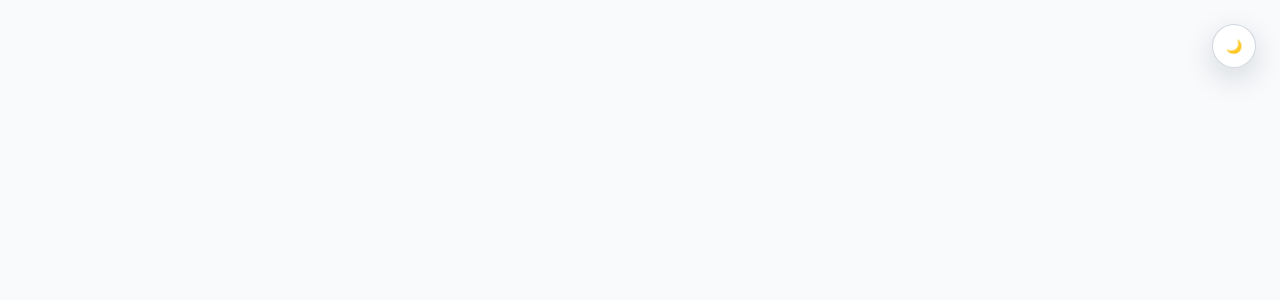
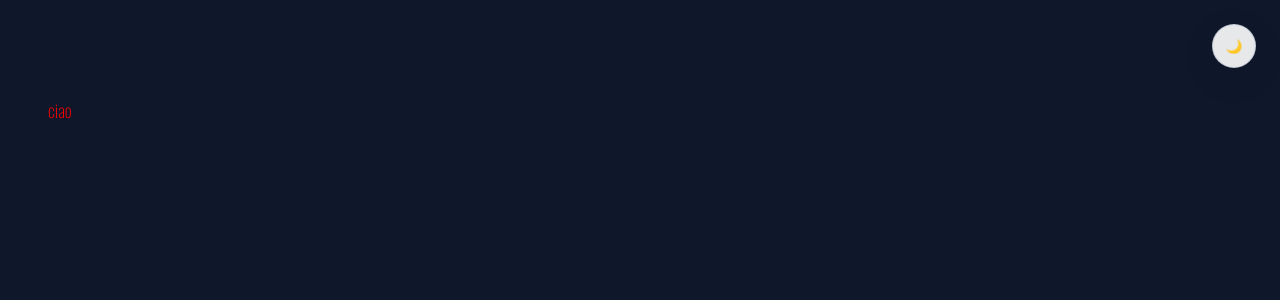
Before and after one commit to mDiGiulio94/Portfolio, a React (Create React App) app: page /control-panel in a window 1280 px wide. Before the commit this address had no page. Shown: the top 300 px of the page. Built offline with nearby package versions, Linux system fonts and the light colour scheme.

Commit message:
inizio pagina amministratore

```diff
--- a/package.json
+++ b/package.json
@@ -7,6 +7,7 @@
     "@testing-library/jest-dom": "^6.9.1",
     "@testing-library/react": "^16.3.0",
     "@testing-library/user-event": "^13.5.0",
+    "firebase": "^12.6.0",
     "react": "^19.2.0",
     "react-dom": "^19.2.0",
     "react-router-dom": "^7.9.5",
--- a/src/App.js
+++ b/src/App.js
@@ -11,6 +11,7 @@ import ColorMode from "./feature/ColorMode.js";
 
 const Home = lazy(() => import("./pages/Home.js"));
 const AllJobs = lazy(() => import("./pages/AllJobs.js"));
+const AdminConsole = lazy(() => import("./pages/AdminConsole.js"))
 
 // inserire qui una rotta che conosco solo io protetta, questa rotta porterà ad una pagina di auth ma non collegata a firebase, l'accesso verrà permesso solo se si inseriscono le credenziali definite, o se riesco ad implemenatare una logica che generi un codice otp mandato via email vediamo
 
@@ -26,6 +27,7 @@ function App() {
         <Routes>
           <Route path="/" element={<Home />} />
           <Route path="/projects" element={<AllJobs />} />
+          <Route path="/control-panel" element={<AdminConsole />} />
         </Routes>
       </Suspense>
 
--- a/src/feature/ColorMode.js
+++ b/src/feature/ColorMode.js
@@ -129,7 +129,7 @@ const ToggleButton = styled.button`
   }
 
   &:focus-visible {
-    outline: 3px solid #5eead499;
+    outline: 3px solid rgba(94, 234, 212, 0.6);
     outline-offset: 2px;
   }
 
--- a/src/feature/Loading.js
+++ b/src/feature/Loading.js
@@ -12,9 +12,9 @@ export default function Loading(){
 const SpinnerCustom = styled.div`
 width: 45px;
 aspect-ratio: 1/1;
-border: 5px solid #fff;
+border: 5px solid var(--color-text-loader) ;
 border-radius: 50%;
-border-color: #fff transparent #fff transparent;
+border-color:var(--color-text-loader) transparent var(--color-text-loader) transparent;
 animation: spin 0.7s linear infinite;
 
 @keyframes spin{
--- a/src/feature/ScrollTop.js
+++ b/src/feature/ScrollTop.js
@@ -62,8 +62,8 @@ const Fab = styled.button`
   width: 48px;
   height: 48px;
 
-  background: #2b2b2b;
-  color: #ffd369;
+  background:var(--color-scroll-top);
+  color: var(--color-text);
   padding: 10px;
   font-size: xx-large;
 
@@ -72,7 +72,7 @@ const Fab = styled.button`
   justify-content: center;
 
   border: 0;
-  box-shadow: 0px 0px 2px 0px rgba(255, 255, 255, 0.5);
+  box-shadow: 0px 0px 2px 0px var(--color-border);
 
   opacity: ${(p) => (p.$visible ? 1 : 0)};
   pointer-events: ${(p) => (p.$visible ? "auto" : "none")};
@@ -80,7 +80,7 @@ const Fab = styled.button`
   cursor: ${(p) => (p.$visible ? "pointer" : "default")};
 
   &:focus-visible {
-    outline: 2px solid #fff;
+    outline: 2px solid var(--color-focus-outline);
     outline-offset: 2px;
   }
 `;
--- a/src/index.css
+++ b/src/index.css
@@ -26,7 +26,49 @@
   ); /* puoi spingere a 72–80px per hero */
 
   --lh-h: 1.2;
+
+
+  /* colori tema scuro (default) */
+  --color-background: #302f2b;
+  --color-scroll-top: #2b2b2b;
+  --color-hover-card: #1b1b1b;
+  --color-text: #ffd369;
+  --color-text-loader: #ffd369;
+  --color-surface: #0f172ad9;
+  --color-border: #94a3b866;
+  --color-toggle-bg: #0f172abf;
+  --color-toggle-text: #f8fafc;
+  --color-toggle-shadow: #0f172a2e;
+  --color-toggle-shadow-hover: #0f172a42;
+  --color-tech-background: #1b1b1b;
+  --color-text-tech: #ffd369;
+  --color-text-tech-hover: #1b1b1b;
+  --color-tech-background: #ffd369;
+    --color-span-hover:#2b2b2b;
+  --color-text-span-hover:#ffd369;
 }
+
+
+[data-theme="light"] {
+  color-scheme: light;
+  --color-background: #0f172a;
+  --color-span-hover:#5eead4;
+  --color-text-span-hover: #a7f3d038;
+   --color-text: #D1FAE5;
+  --color-surface: #ffffffe6;
+  --color-border: #94a3b873;
+  --color-toggle-bg: #ffffffe6;
+  --color-toggle-text: #0f172a;
+  --color-hover-card: #1e293b;
+  --color-toggle-shadow: rgba(15, 23, 42, 0.15);
+  --color-toggle-shadow-hover: rgba(15, 23, 42, 0.22);
+}
+
+[data-theme="dark"] {
+  color-scheme: dark;
+}
+
+
 
 h1 {
   font-size: var(--fs-h1);
@@ -74,12 +116,14 @@ body {
   font-weight: 200;
   /* background-color: #0f172a; ok */
   /* background-color: #2D2D2D; */
-    /* background-color: #051C2C; */
-/* background-color: #1e1B4B; */
-/* color: #FF6B5A; */
-background-color: #302f2b;
-/* color: #abd1c6; */
-    /* color: #00E5D9; */
+  /* background-color: #051C2C; */
+  /* background-color: #1e1B4B; */
+  /* color: #FF6B5A; */
+  /* background-color: #302f2b; */
+  background-color: var(--color-background);
+  color: var(--color-text);
+  /* color: #abd1c6; */
+  /* color: #00E5D9; */
   /* color: #FFD369; */
   /* color: #D1FAE5; ok*/
   /* color:#A7F3D0; */
@@ -130,76 +174,3 @@ html {
   height: 100vh;
   margin: auto;
 }
-
-
-:root{
-
-  /* colori tema scuro (default) */
-  --color-background: #302f2b;
-  --color-text: #ffd369;
-  --color-surface: rgba(15, 23, 42, 0.85);
-  --color-border: rgba(148, 163, 184, 0.4);
-  --color-toggle-bg: rgba(15, 23, 42, 0.75);
-  --color-toggle-text: #f8fafc;
-  --color-toggle-shadow: rgba(15, 23, 42, 0.18);
-  --color-toggle-shadow-hover: rgba(15, 23, 42, 0.26);
-  --color-tech-background: #1b1b1b;
-  --color-text-tech: #ffd369;
-  --color-text-tech-hover:#1b1b1b;
-  --color-tech-background: #ffd369;
-
-}
-
-@media (prefers-color-scheme: light) {
-  :root {
-    --color-background: #f8fafc;
-    --color-text: #0f172a;
-    --color-surface: rgba(255, 255, 255, 0.9);
-    --color-border: rgba(148, 163, 184, 0.45);
-    --color-toggle-bg: rgba(255, 255, 255, 0.9);
-    --color-toggle-text: #0f172a;
-    --color-toggle-shadow: rgba(15, 23, 42, 0.15);
-    --color-toggle-shadow-hover: rgba(15, 23, 42, 0.22);
-  }
-}
-
-[data-theme="light"] {
-  color-scheme: light;
-  --color-background: #f8fafc;
-  --color-text: #0f172a;
-  --color-surface: rgba(255, 255, 255, 0.9);
-  --color-border: rgba(148, 163, 184, 0.45);
-  --color-toggle-bg: rgba(255, 255, 255, 0.9);
-  --color-toggle-text: #0f172a;
-  --color-toggle-shadow: rgba(15, 23, 42, 0.15);
-  --color-toggle-shadow-hover: rgba(15, 23, 42, 0.22);
-}
-
-[data-theme="dark"] {
-  color-scheme: dark;
-}
-
-
-body {
-  margin: 0;
-  font-family: "Soulmaze",sans-serif;
-  font-size: var(--fs-body); line-height: var(--lh-body);
-  -webkit-font-smoothing: antialiased;
-  -moz-osx-font-smoothing: grayscale;
-  background-color: var(--color-background);
-  font-family: 'Oswald', 'sans-serif';
-  font-weight: 200;
-  color: var(--color-text);
-  /* color:#A7F3D0; */
-   /* color: #CFFAFE; */
-  /* rosso buono per cancelare */
-  /* color: #EF4444; */
-  /* color: #94A3B8; */
-  padding-left: 3rem;
-  padding-right: 3rem;
-  padding-top: 6rem;
-  padding-bottom: 6rem;
-  transition: background-color 0.4s ease, color 0.4s ease;
-
-
-}
--- /dev/null
+++ b/src/pages/AdminConsole.js
@@ -0,0 +1,18 @@
+import React, { useState, useEffect } from "react";
+import styled from "styled-components";
+
+
+export default function AdminConsole () {
+    return(
+        <Container>
+            ciao
+        </Container>
+    )
+}
+
+
+const Container = styled.section`
+color:red;
+
+
+`
--- a/src/pages/AllJobs.js
+++ b/src/pages/AllJobs.js
@@ -108,8 +108,8 @@ const TechContainer = styled.div`
     /* background: #a7f3d038; */
     box-shadow: inset 0 0 0 0 #a7f3d0;
     /* color: #5eead4; */
-    background: #1b1b1b;
-    color: #ffd369;
+    background: var(--color-text-span-hover);
+    color:  var(--color-span-hover);
     font-weight: 400;
   }
 `;
--- a/src/shared/components/Card.js
+++ b/src/shared/components/Card.js
@@ -70,13 +70,14 @@ const CardContainer = styled.div`
 
   &:hover {
     /* background: #1e293b; */
-    background: #1b1b1b;
+    background: var(--color-hover-card);
     box-shadow: inset 0 0 0 0 #94a3b8;
   }
 
+
   &:hover .tech > span {
-    color: #1b1b1b;
-    background: #ffd369;
+    color: var(--color-text-span-hover);
+    background: var(--color-span-hover);
   }
 
   h2 {
@@ -116,15 +117,16 @@ const CardContainer = styled.div`
       align-items: center;
       font-size: 16px;
 
+
       span {
         border-radius: 18px;
         padding: 8px 15px;
         /* background: #a7f3d038; */
         /* box-shadow: inset 0 0 0 0 #a7f3d0; */
-        background: #1b1b1b;
+        background: var(--color-text-span-hover);
         box-shadow: inset 0 0 0 0 #2b2b2b;
         /* color: #5eead4; */
-        color: #ffd369;
+        color: var(--color-span-hover);
          transition: background-color 0.3s ease-in-out, color 0.3s ease-in-out;
       }
     }
```
Also changed, not shown: 1 other file (tests, documents, lock files or other folders).
